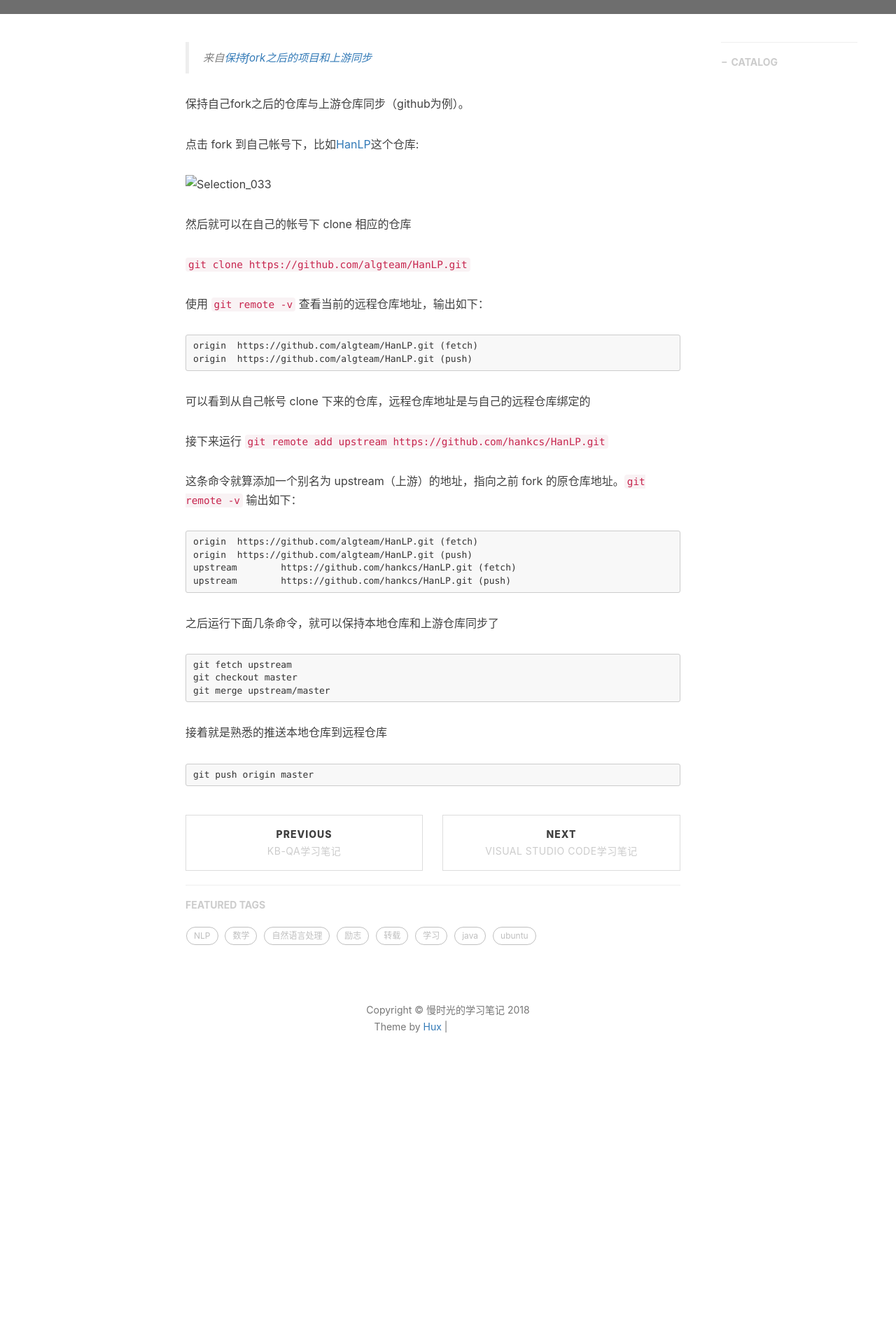
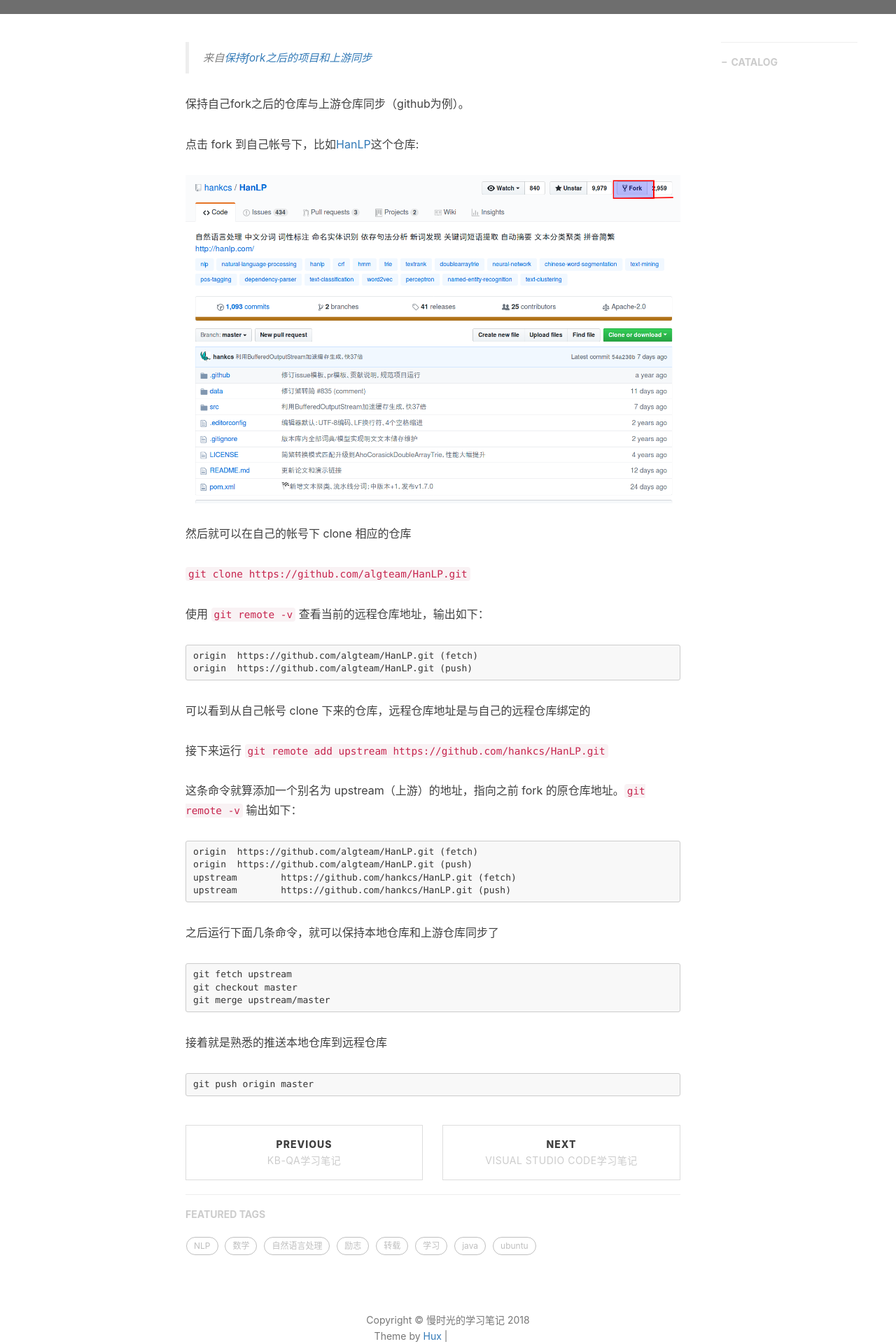
Before and after one commit to msg901216/msg901216.github.io, a Jekyll site: the page built from _posts/2018/tools/2018-12-05-After-fork-from-github.md, in a window 1280 px wide. Shown: the part 503-2423 px from the top of the page at 70% size. Built offline with Jekyll 4.4.1, drawn with Linux system fonts in a browser that asks for light colours; nearby versions of some CDN libraries; comment, search, counter and statistics services are not loaded; before the commit the page ends 2074 px from its top, so only the background shows below that; grey boxes are pictures that could not be loaded.

Commit message:
Update 2018-12-05-After-fork-from-github.md

```diff
--- a/_posts/2018/tools/2018-12-05-After-fork-from-github.md
+++ b/_posts/2018/tools/2018-12-05-After-fork-from-github.md
@@ -22,7 +22,7 @@
 
 点击 fork 到自己帐号下，比如[HanLP](https://github.com/hankcs/HanLP)这个仓库:
 
-![Selection_033](/home/msg/Pictures/Selection_033.png)
+![Selection_033](/img/posts/tools/Selection_033.png)
 
 然后就可以在自己的帐号下 clone 相应的仓库
 
```
